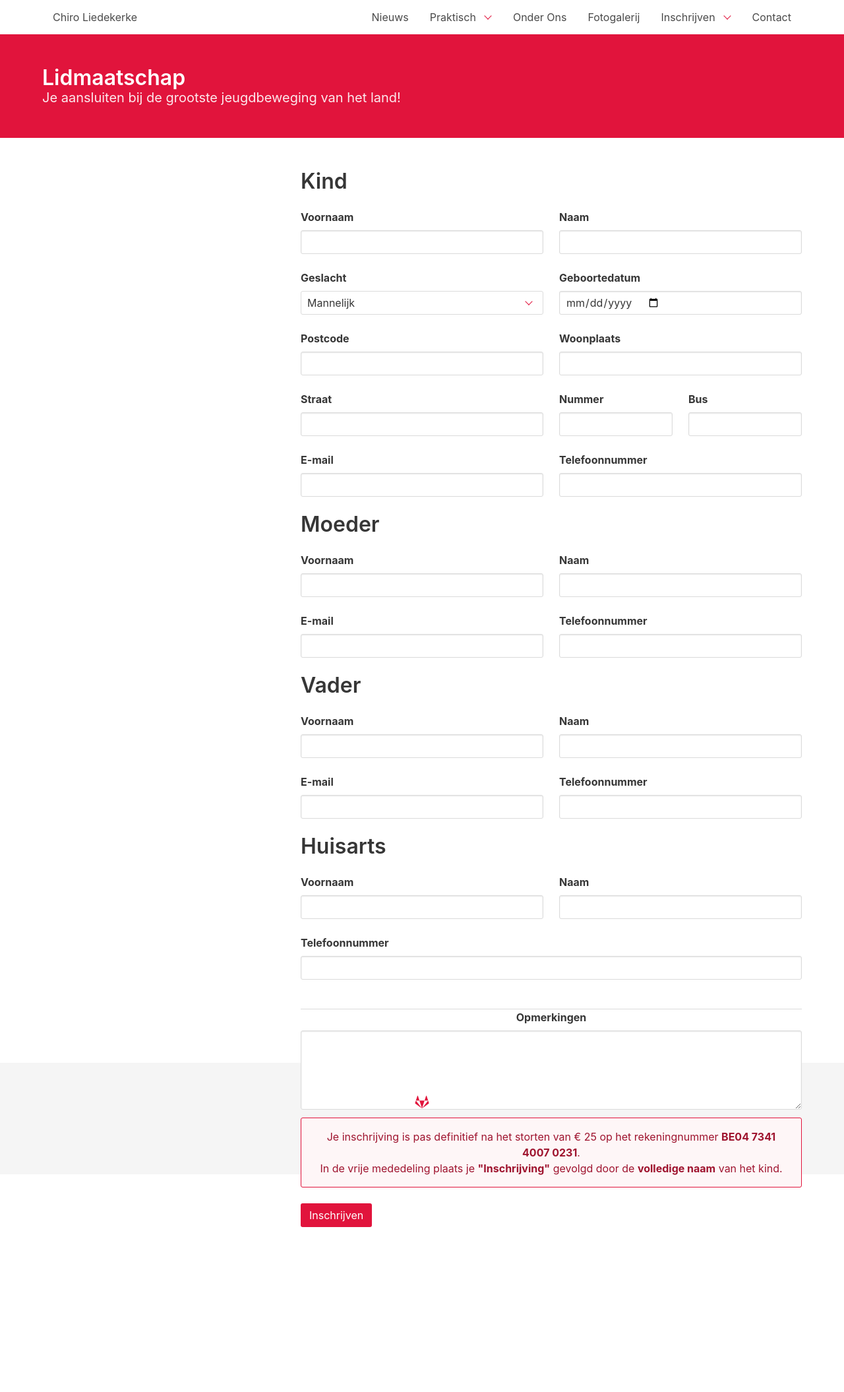
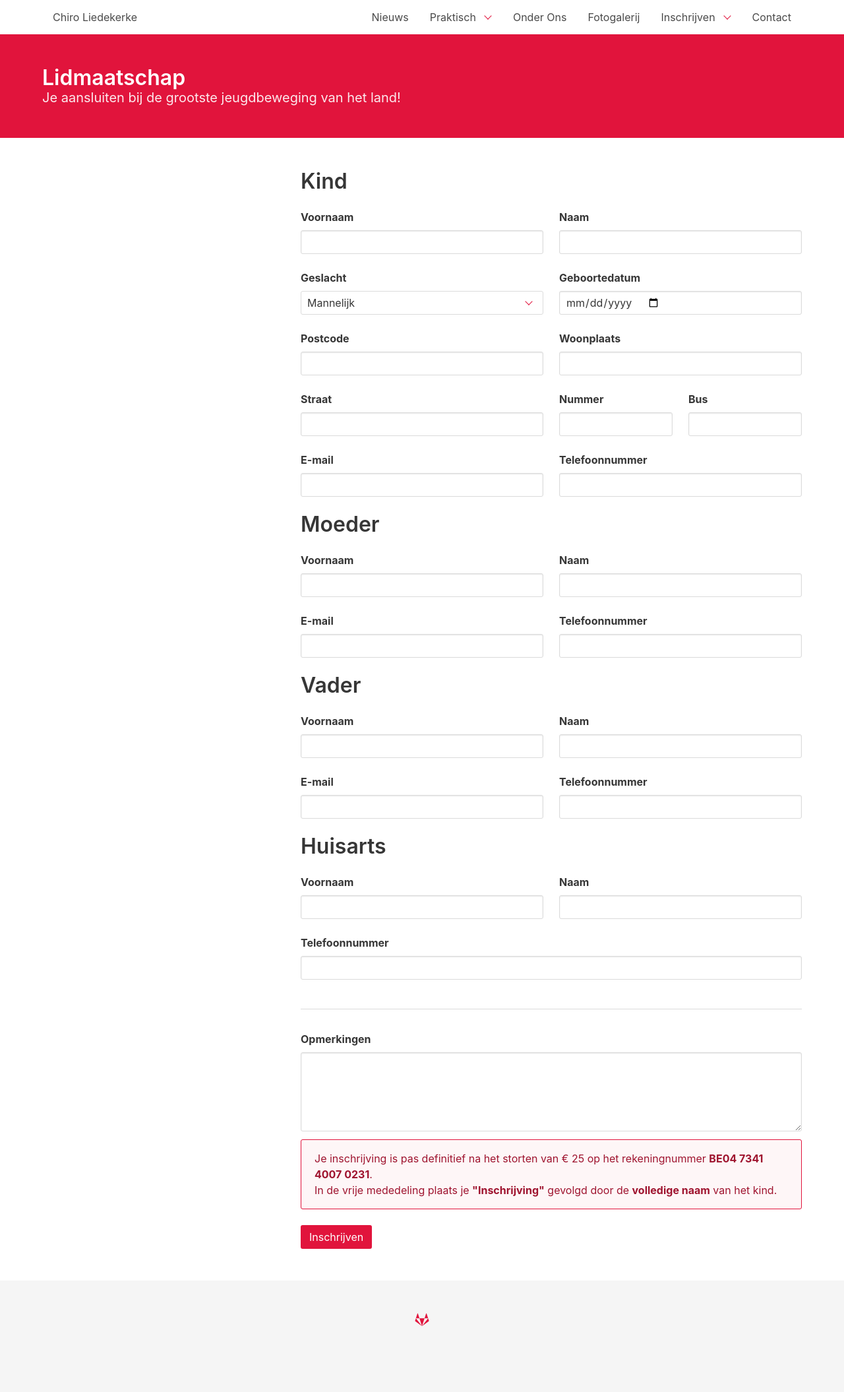
Before and after one commit to Bou4/chiroliedekerke.be, a Jekyll site: the page built from inschrijven/lidmaatschap.html, in a window 1280 px wide. Shown: the whole page at 66% size. Built offline with Jekyll 4.4.1, drawn with Linux system fonts in a browser that asks for light colours; before the commit the page ends 1860 px from its top, so only the background shows below that.

Commit message:
Add missing closing tag

```diff
--- a/inschrijven/lidmaatschap.html
+++ b/inschrijven/lidmaatschap.html
@@ -211,7 +211,7 @@
                             </div>
                         </div>
                     </div>
-                    <div class="is-divider">
+                    <div class="is-divider"></div>
                     <div class="field">
                         <label class="label">Opmerkingen</label>
                         <div class="control">
```
Lines whose indentation alone changed are shown as unchanged.
